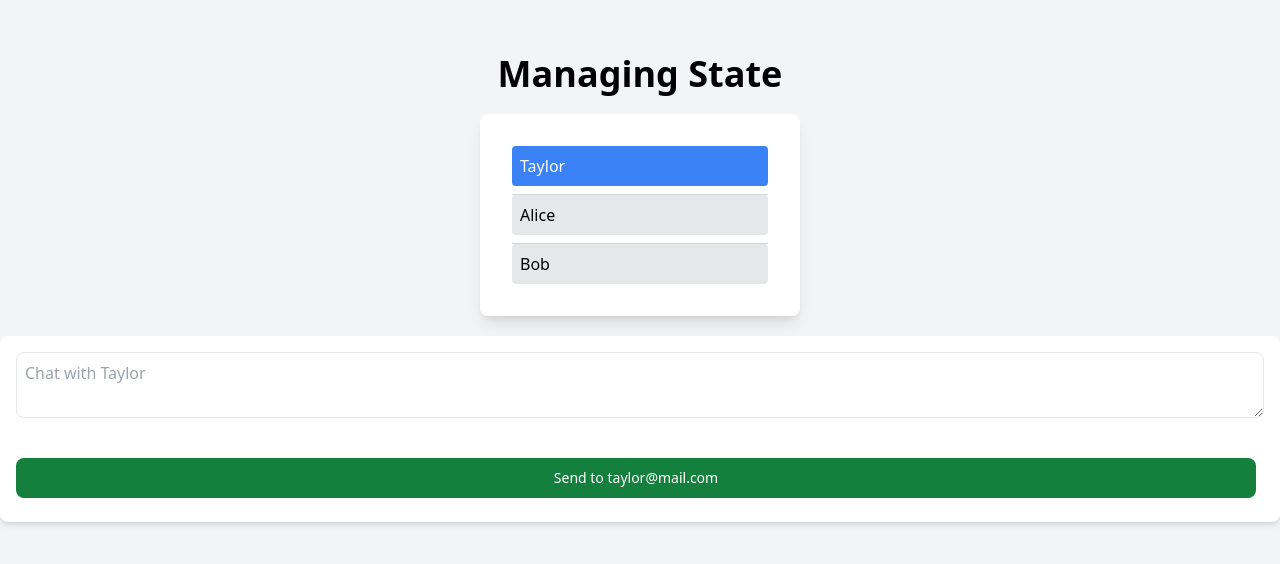
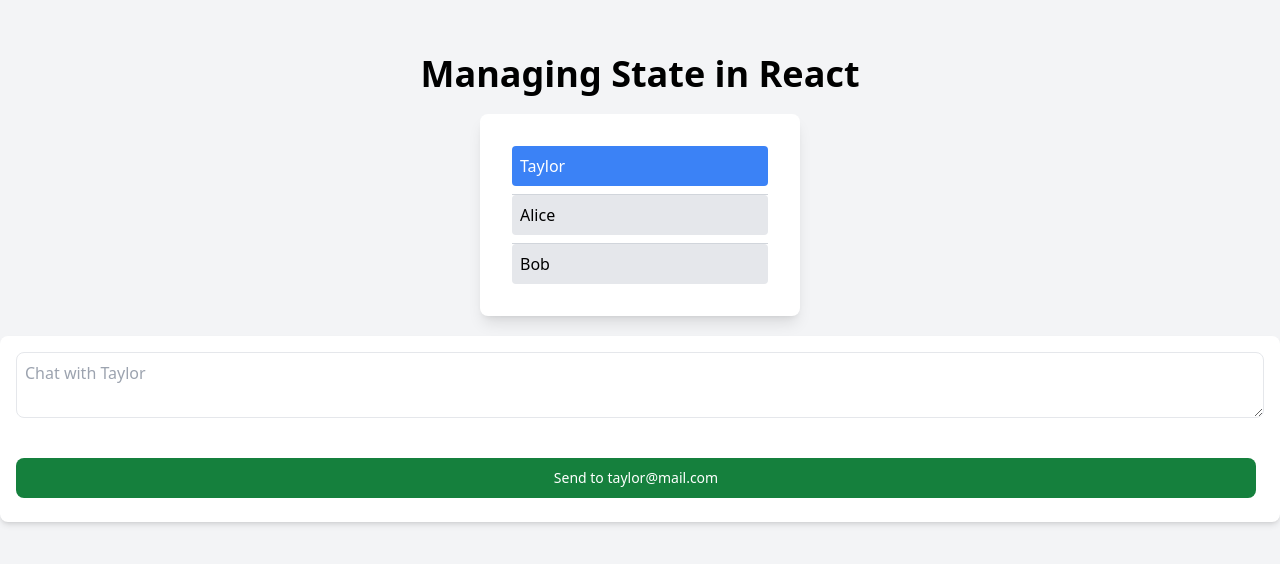
Before and after one commit to kenyansa/master-classs-react-state, a React (Create React App) app in the folder react-state-masterclass/: page / in a window 1280 px wide. Shown: the part 112-676 px from the top of the page. Built offline with nearby package versions, Linux system fonts and the light colour scheme.

Commit message:
edit header

```diff
--- a/react-state-masterclass/src/App.js
+++ b/react-state-masterclass/src/App.js
@@ -7,7 +7,7 @@ export default function Messenger() {
   const [to, setTo] = useState(contacts[0]);
   return (
     <div className="flex flex-col items-center justify-center h-screen bg-gray-100">
-      <h1 className="text-4xl font-extrabold dark:text-white mb-5">Managing State</h1>
+      <h1 className="text-4xl font-extrabold dark:text-white mb-5">Managing State in React</h1>
       <div className="flex flex-row space-x-8 p-8 bg-white shadow-lg rounded-lg mb-5 round">
         <ContactList
         contacts={contacts}
```
Also changed, not shown: react-state-masterclass/src/ContactList.js (line endings or trailing spaces).
